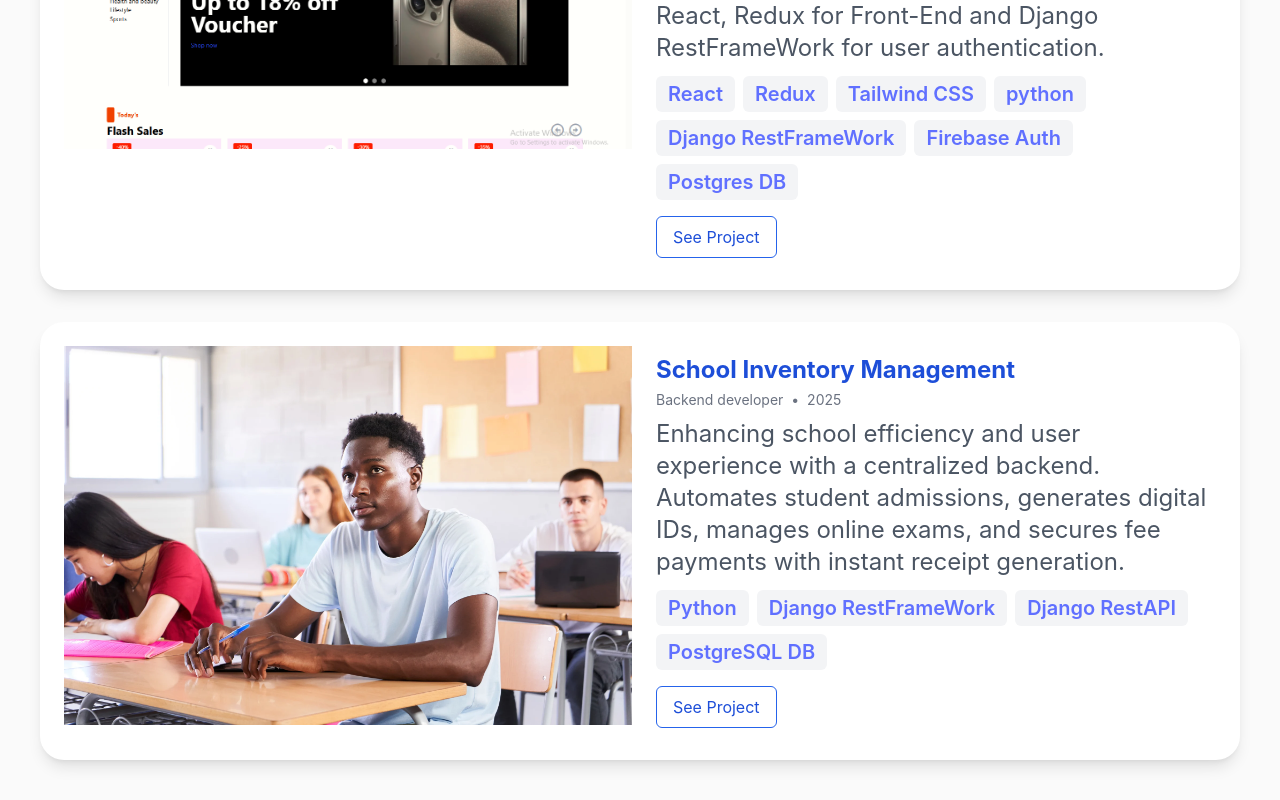
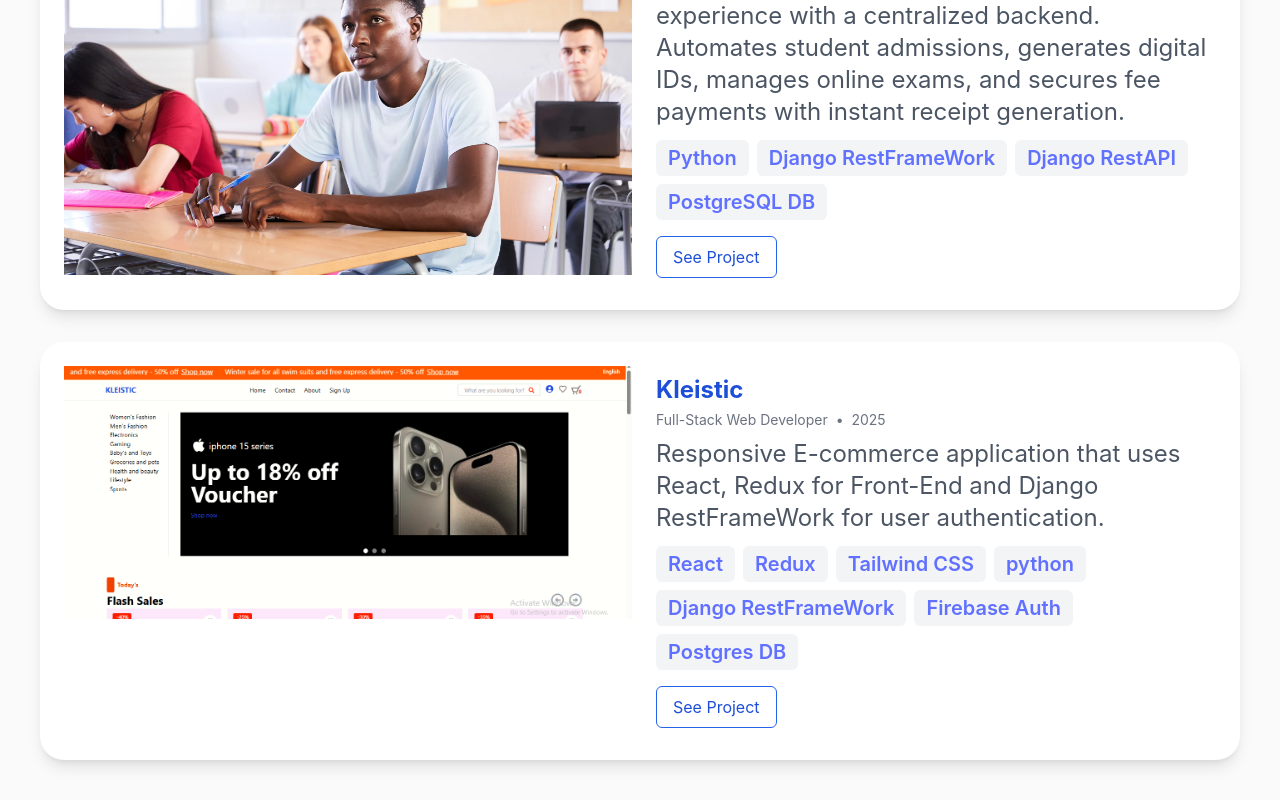
Before and after one commit to Alphaboy20023/NewPortfolio, a React (Create React App) app: page /projects in a window 1280 px wide. Shown: the part 1386-2186 px from the top of the page. Built offline with nearby package versions, Linux system fonts and the light colour scheme.

Commit message:
fix for project layout

```diff
--- a/src/Projects.ts
+++ b/src/Projects.ts
@@ -52,19 +52,19 @@ export const projects = [
     liveLink: "",
     sourceLink: "https://github.com/Alphaboy20023/School_app",
   },
-  {
-    id: "5",
-    title: "School Inventory Management",
-    year: "2025",
-    role: "Backend developer ",
-    description:
-      "Enhancing school efficiency and user experience with a centralized backend. Automates student admissions, generates digital IDs, manages online exams, and secures fee payments with instant receipt generation.",
-    modalDescription:"This project aims to streamline administrative tasks by providing comprehensive functionalities for student admission management, digital ID Card generation, efficient online examination handling, and a secure school fees payment system with automated receipt generation. The core objective is to enhance organizational efficiency and improve user experience for students, teachers/lecturers, and administrators.",
-    tech: ["Python", "Django RestFrameWork", "Django RestAPI", "PostgreSQL DB"],
-    image: "./Img/school_inv.jpg",
-    liveLink: "https://victorboyapi.netlify.app/products",
-    sourceLink: "https://github.com/Alphaboy20023/School_app",
-  },
+  // {
+  //   id: "5",
+  //   title: "School Inventory Management",
+  //   year: "2025",
+  //   role: "Backend developer ",
+  //   description:
+  //     "Enhancing school efficiency and user experience with a centralized backend. Automates student admissions, generates digital IDs, manages online exams, and secures fee payments with instant receipt generation.",
+  //   modalDescription:"This project aims to streamline administrative tasks by providing comprehensive functionalities for student admission management, digital ID Card generation, efficient online examination handling, and a secure school fees payment system with automated receipt generation. The core objective is to enhance organizational efficiency and improve user experience for students, teachers/lecturers, and administrators.",
+  //   tech: ["Python", "Django RestFrameWork", "Django RestAPI", "PostgreSQL DB"],
+  //   image: "./Img/school_inv.jpg",
+  //   liveLink: "https://victorboyapi.netlify.app/products",
+  //   sourceLink: "https://github.com/Alphaboy20023/School_app",
+  // },
 
 
 ];
--- a/src/pages/MyProjects.tsx
+++ b/src/pages/MyProjects.tsx
@@ -13,7 +13,7 @@ const MyProjects = () => {
     return () => window.removeEventListener("resize", checkScreen);
   }, []);
 
-  const desktopOrder = [projects[1], projects[0], projects[2], projects[3]];
+  const desktopOrder = [projects[1], projects[0], projects[3], projects[2]];
   const displayedProjects = isDesktop ? desktopOrder : projects;
 
   return (
```
